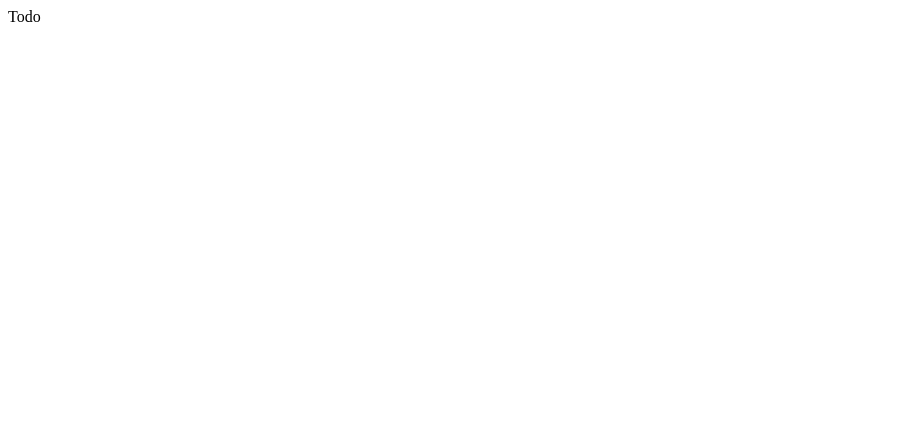
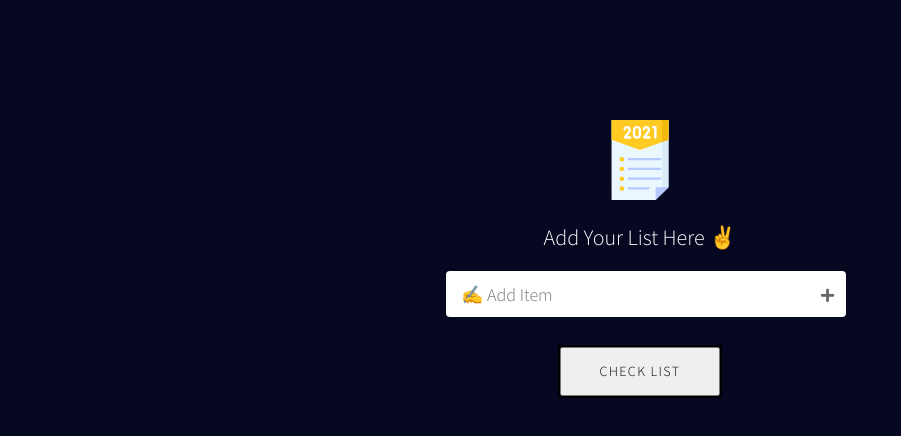
Before and after one commit to abhi051002/todo-app, a React (Create React App) app: page / in a window 1280 px wide. Shown: the top 436 px of the page, without its empty margins (0-901 px from the left). Built offline with nearby package versions, Linux system fonts and the light colour scheme.

Commit message:
Todo App

```diff
--- a/public/index.html
+++ b/public/index.html
@@ -10,6 +10,7 @@
       content="Web site created using create-react-app"
     />
     <link rel="apple-touch-icon" href="%PUBLIC_URL%/logo192.png" />
+    <link rel="stylesheet" href="https://cdnjs.cloudflare.com/ajax/libs/font-awesome/5.15.4/css/all.min.css" integrity="sha512-1ycn6IcaQQ40/MKBW2W4Rhis/DbILU74C1vSrLJxCq57o941Ym01SwNsOMqvEBFlcgUa6xLiPY/NS5R+E6ztJQ==" crossorigin="anonymous" referrerpolicy="no-referrer" />
     <!--
       manifest.json provides metadata used when your web app is installed on a
       user's mobile device or desktop. See https://developers.google.com/web/fundamentals/web-app-manifest/
--- a/src/components/Todo-App/todo.js
+++ b/src/components/Todo-App/todo.js
@@ -1,9 +1,132 @@
-import React from 'react'
+import React, { useState, useEffect } from "react";
+import "./style.css";
+
+// get the localStorage data back
+const getLocalData = () => {
+  const lists = localStorage.getItem("mytodolist");
+
+  if (lists) {
+    return JSON.parse(lists);
+  } else {
+    return [];
+  }
+};
 
 const Todo = () => {
+  const [inputdata, setInputData] = useState("");
+  const [items, setItems] = useState(getLocalData());
+  const [isEditItem, setIsEditItem] = useState("");
+  const [toggleButton, setToggleButton] = useState(false);
+
+  // add the items fucnction
+  const addItem = () => {
+    if (!inputdata) {
+      alert("plz fill the data");
+    } else if (inputdata && toggleButton) {
+      setItems(
+        items.map((curElem) => {
+          if (curElem.id === isEditItem) {
+            return { ...curElem, name: inputdata };
+          }
+          return curElem;
+        })
+      );
+
+      setInputData("");
+      setIsEditItem(null);
+      setToggleButton(false);
+    } else {
+      const myNewInputData = {
+        id: new Date().getTime().toString(),
+        name: inputdata,
+      };
+      setItems([...items, myNewInputData]);
+      setInputData("");
+    }
+  };
+
+  //edit the items
+  const editItem = (index) => {
+    const item_todo_edited = items.find((curElem) => {
+      return curElem.id === index;
+    });
+    setInputData(item_todo_edited.name);
+    setIsEditItem(index);
+    setToggleButton(true);
+  };
+
+  // how to delete items section
+  const deleteItem = (index) => {
+    const updatedItems = items.filter((curElem) => {
+      return curElem.id !== index;
+    });
+    setItems(updatedItems);
+  };
+
+  // remove all the elements
+  const removeAll = () => {
+    setItems([]);
+  };
+
+  // adding localStorage
+  useEffect(() => {
+    localStorage.setItem("mytodolist", JSON.stringify(items));
+  }, [items]);
+
   return (
-    <div>Todo</div>
-  )
-}
+    <>
+      <div className="main-div">
+        <div className="child-div">
+          <figure>
+            <img src="./image/todo.svg" alt="todologo" />
+            <figcaption>Add Your List Here ✌</figcaption>
+          </figure>
+          <div className="addItems">
+            <input
+              type="text"
+              placeholder="✍ Add Item"
+              className="form-control"
+              value={inputdata}
+              onChange={(event) => setInputData(event.target.value)}
+            />
+            {toggleButton ? (
+              <i className="far fa-edit add-btn" onClick={addItem}></i>
+            ) : (
+              <i className="fa fa-plus add-btn" onClick={addItem}></i>
+            )}
+          </div>
+          {/* show our items  */}
+          <div className="showItems">
+            {items.map((curElem) => {
+              return (
+                <div className="eachItem" key={curElem.id}>
+                  <h3>{curElem.name}</h3>
+                  <div className="todo-btn">
+                    <i
+                      className="far fa-edit add-btn"
+                      onClick={() => editItem(curElem.id)}></i>
+                    <i
+                      className="far fa-trash-alt add-btn"
+                      onClick={() => deleteItem(curElem.id)}></i>
+                  </div>
+                </div>
+              );
+            })}
+          </div>
 
-export default Todo
+          {/* rmeove all button  */}
+          <div className="showItems">
+            <button
+              className="btn effect04"
+              data-sm-link-text="Remove All"
+              onClick={removeAll}>
+              <span> CHECK LIST</span>
+            </button>
+          </div>
+        </div>
+      </div>
+    </>
+  );
+};
+
+export default Todo;
```
